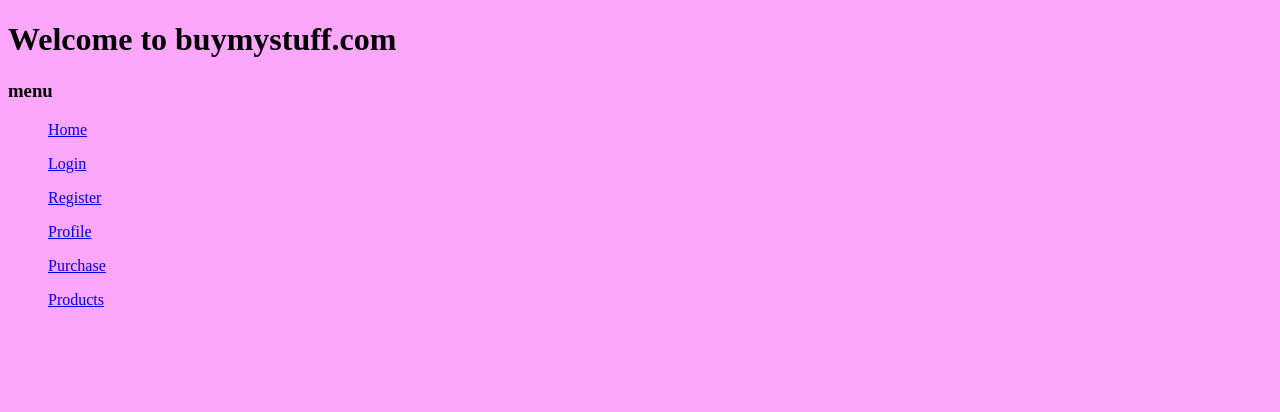
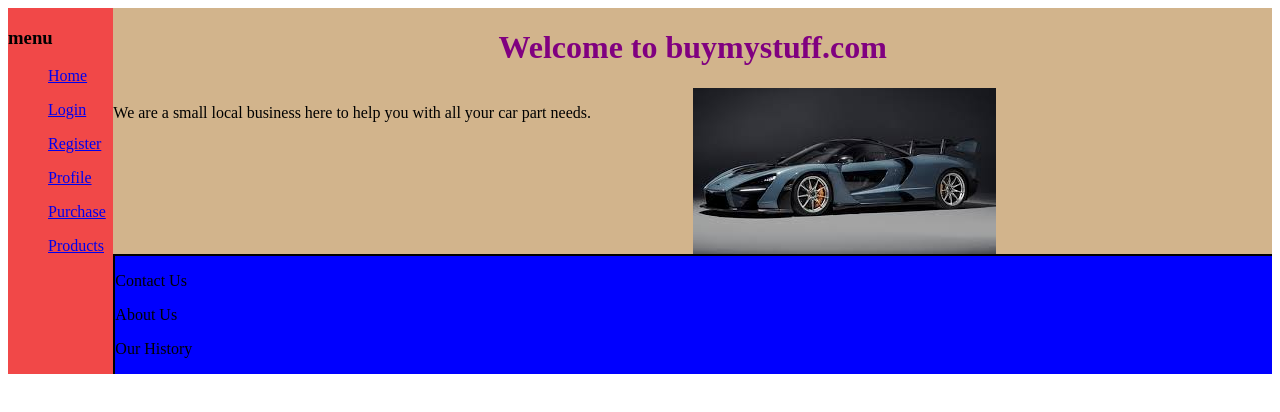
Before and after one commit to sjcalabrese/first-html-project, a plain HTML site: page Assignment1/index.html in a window 1280 px wide. Drawn offline with Linux system fonts and the light colour scheme; files that its build step writes are made by us from their sources.

Commit message:
Update formating for index.html

```diff
--- a/Assignment1/index.html
+++ b/Assignment1/index.html
@@ -5,19 +5,33 @@
     <meta http-equiv="X-UA-Compatible" content="IE=edge">
     <title>Sal's store home page</title>
     <meta name="viewport" content="width=device-width, initial-scale=1">
-    <link rel="stylesheet" type="text/css" media="screen" href="main.css">
+    <link rel="stylesheet" type="text/css" media="screen" href="styles/main.css">
     <script src="main.js"></script>
 </head>
 <body>
+    <div class="container">
+
+        <div class="header">
             <h1>Welcome to buymystuff.com</h1>
-    <div id="menu">
+        </div>
+        <div class="menu">
             <h3>menu</h3>
             <ul><a href="index.html">Home</a></ul>
             <ul><a href="login_page.html">Login</a></ul>
             <ul><a href="registration_page.html">Register</a></ul>
-        <ul><a href="profile_page">Profile</a></ul>
+            <ul><a href="profile_page.html">Profile</a></ul>
             <ul><a href="purchase_page.html">Purchase</a></ul>
             <ul><a href="products.html">Products</a></ul>
         </div>
+        <div class="content">
+            <p>We are a small local business here to help you with all your car part needs.</p>
+            <img src="images/background.jpg" alt="Sports Car!">
+        </div>
+        <div class="footer">
+            <p><a>Contact Us</a></p>
+            <p><a>About Us</a></p>
+            <p><a>Our History</a></p>
+        </div>
+    </div>
 </body>
 </html>
--- /dev/null
+++ b/Assignment1/styles/main.css
@@ -0,0 +1,32 @@
+
+
+.container{
+    display: grid;
+    grid-template-columns: repeat(12, 1fr);
+    grid-template-rows: auto auto auto;
+    background-color: tan;
+}
+
+.header {
+    grid-column: 2 / -1;
+    color: purple;
+    text-align: center
+}
+
+.menu{
+    grid-row: 1/-1;
+    background-color: rgb(241, 72, 72);
+}
+
+.content{
+    grid-column: 2/-1;
+    display: grid;
+    grid-template-columns: 1fr 1fr;
+
+}
+.footer{
+    grid-column: 2/-1;
+    border-left: 2px solid black;
+    border-top: 2px solid black;
+    background-color: blue;
+}
```
Also changed, not shown: Assignment1/products.html (+40 -0 lines), Assignment1/images/background.jpg (added). Lines whose indentation alone changed are shown as unchanged.
